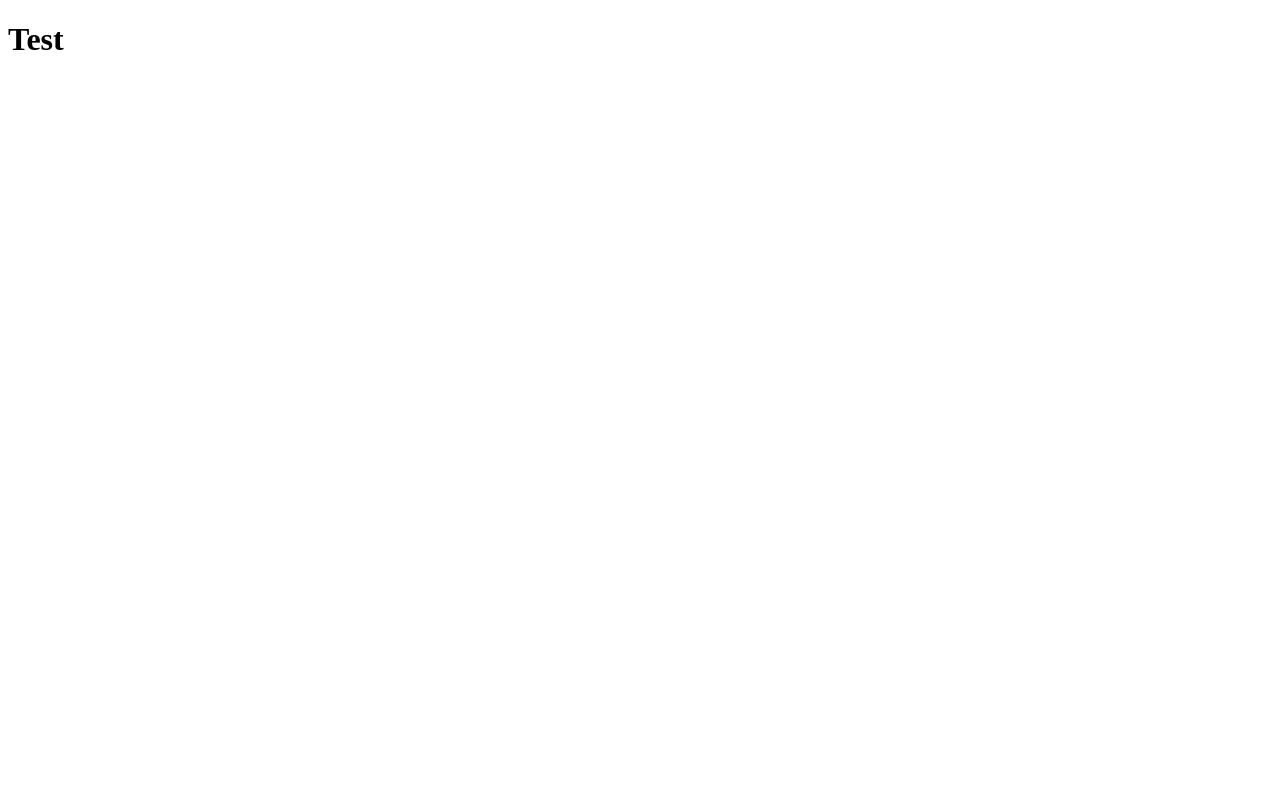
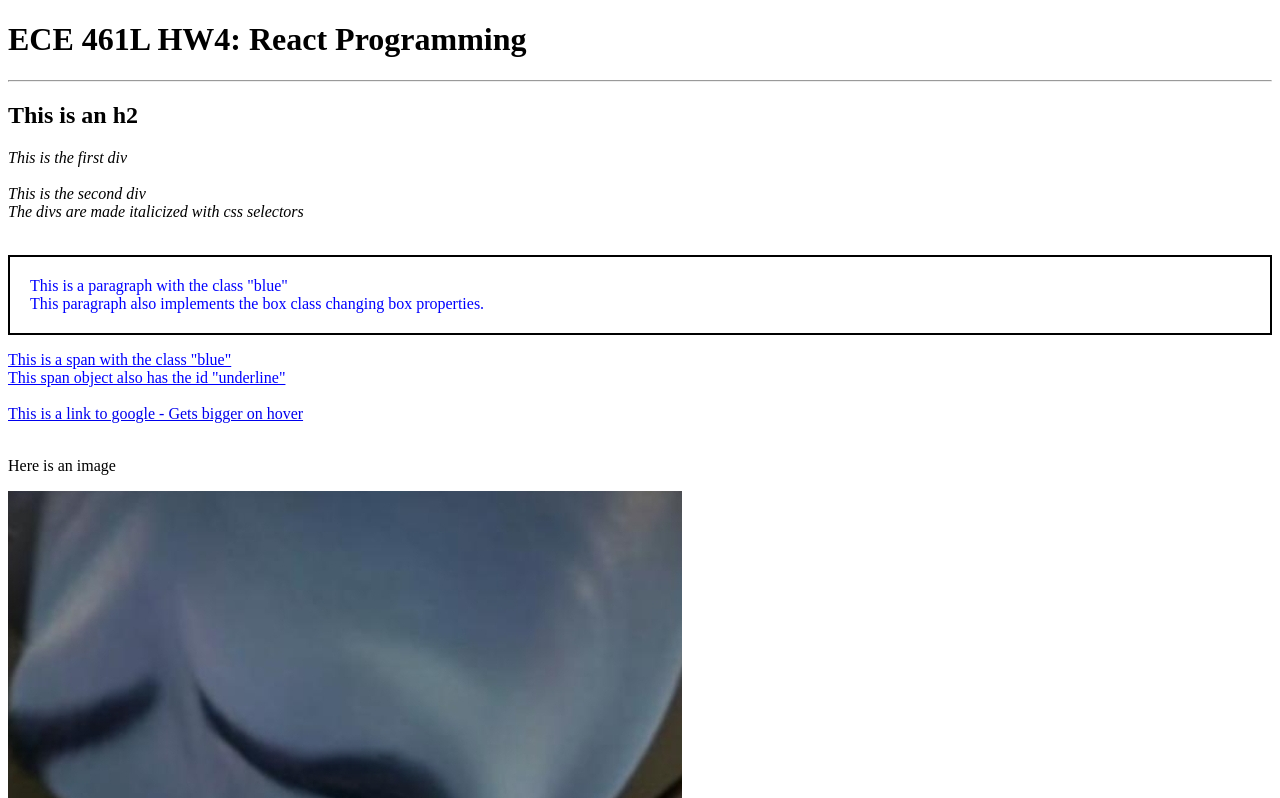
Before and after one commit to umop-ap1sdn/umop-ap1sdn.github.io, a plain HTML site: page index.html in a window 1280 px wide. Shown: the top 798 px of the page. Drawn offline with Linux system fonts and the light colour scheme.

Commit message:
Finish static site

```diff
--- a/index.html
+++ b/index.html
@@ -1,7 +1,41 @@
 <!DOCTYPE html>
     <html>
-        <head><title>ECE 461L HW4: React Programming</title></head>
+        <head>
+            <title>ECE 461L HW4: React Programming</title>
+            <meta name="description" content="This is a site to complete HW4 of the Software Engineering course offered at UT Austin">
+            <link rel="stylesheet" href="stylesheet.css">
+        </head>
         <body>
-            <h1>Test</h1>
+            <h1>
+                ECE 461L HW4: React Programming
+            </h1>
+            <hr/>
+            <h2>
+                This is an h2
+            </h2>
+            <div>
+                This is the first div
+            </div>
+            <br/>
+            <div>
+                This is the second div <br/>
+                The divs are made italicized with css selectors
+            </div>
+            <br/>
+            <p class="blue box">
+                This is a paragraph with the class "blue"<br>
+                This paragraph also implements the box class changing box properties.
+            </p>
+            <span class="blue" id="underline">
+                This is a span with the class "blue"<br>
+                This span object also has the id "underline"
+            </span>
+            <br>
+            <br>
+            <a href="https://www.google.com" target="_blank">This is a link to google - Gets bigger on hover</a>
+            <br>
+            <br>
+            <p>Here is an image</p>
+            <img src="image.jpg">
         </body>
     </html>
--- a/stylesheet.css
+++ b/stylesheet.css
@@ -0,0 +1,20 @@
+div {
+    font-style: italic;
+}
+
+.blue {
+    color: blue;
+}
+
+#underline {
+    text-decoration: underline;
+}
+
+a:hover {
+    font-size: 10pc;
+}
+
+.box {
+    padding: 20px;
+    border: 2px solid black;
+}
```
Also changed, not shown: image.jpg (added).
